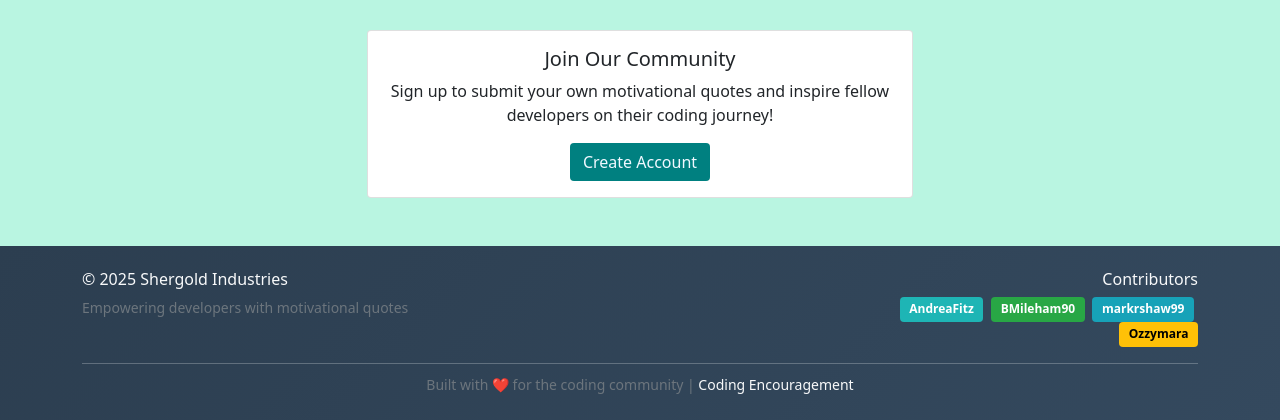
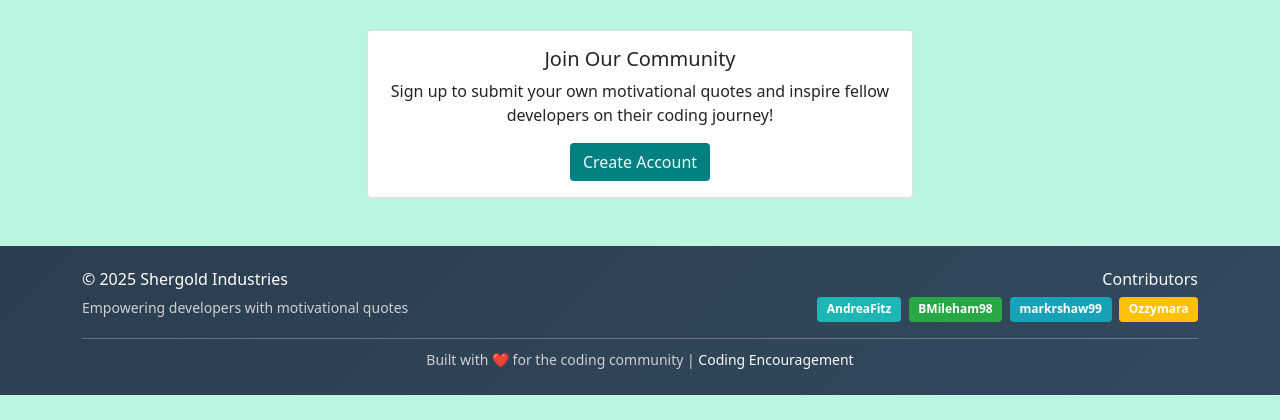
Before and after one commit to DavidShergold/coding-encouragement, a Django app: page / in a window 1280 px wide. Shown: the part 505-925 px from the top of the page. After the commit the page ends 900 px from the top, so only its background shows below. Run offline with Django 5.2, Linux system fonts and the light colour scheme; data that the repository does not hold is empty.

Commit message:
add links to footer, tidy up badges and general recolours

```diff
--- a/coding_encouragement/static/css/style.css
+++ b/coding_encouragement/static/css/style.css
@@ -153,7 +153,7 @@ main {
     flex: 1;
 }
 
-footer {
+.footer-colour {
     margin-top: auto;
     background: linear-gradient(135deg, #2c3e50 0%, #34495e 100%) !important;
 }
@@ -177,7 +177,26 @@ footer .badge.bg-info {
 
 footer .badge.bg-warning {
     background-color: rgb(255, 193, 7) !important;
-    color: #000 !important;
+}
+
+footer .badge.bg-primary:hover {
+    background-color: rgb(30, 181, 181) !important;
+    color:#063b38;
+}
+
+footer .badge.bg-success:hover {
+    background-color: rgb(40, 167, 69) !important;
+    color:#063b38;
+}
+
+footer .badge.bg-info:hover {
+    background-color: rgb(23, 162, 184) !important;
+    color:#063b38;
+}
+
+footer .badge.bg-warning:hover {
+    background-color: rgb(255, 193, 7) !important;
+    color: #063b38;
 }
 
 footer hr {
@@ -191,3 +210,6 @@ footer a {
 footer a:hover {
     color: rgb(30, 181, 181) !important;
 }
+.hollow-text {
+    color: rgb(207, 207, 207);
+}
--- a/coding_encouragement/templates/coding_encouragement/base.html
+++ b/coding_encouragement/templates/coding_encouragement/base.html
@@ -116,27 +116,27 @@
     {% endif %}
 
     <!-- Footer -->
-    <footer class="bg-dark text-light mt-5 py-4">
+    <footer class="bg-dark text-light mt-5 py-4 footer-colour">
         <div class="container">
             <div class="row">
-                <div class="col-md-8">
-                    <h6 class="mb-2">© 2025 Shergold Industries</h6>
-                    <p class="mb-0 small text-muted">Empowering developers with motivational quotes</p>
+                <div class="col-md-7">
+                    <a href="https://github.com/DavidShergold" class="text-decoration-none text-white"><h6 class="mb-2">© 2025 Shergold Industries</h6></a>
+                    <p class="mb-0 small hollow-text">Empowering developers with motivational quotes</p>
                 </div>
-                <div class="col-md-4 text-md-end">
+                <div class="col-md-5 text-md-end">
                     <h6 class="mb-2">Contributors</h6>
                     <p class="mb-0 small">
-                        <span class="badge bg-primary me-1">AndreaFitz</span>
-                        <span class="badge bg-success me-1">BMileham90</span>
-                        <span class="badge bg-info me-1">markrshaw99</span>
-                        <span class="badge bg-warning">Ozzymara</span>
+                        <a href="https://github.com/AndreaFitz" class="text-decoration-none"><span class="badge bg-primary me-1">AndreaFitz</span></a>
+                        <a href="https://github.com/BMileham98" class="text-decoration-none"><span class="badge bg-success me-1">BMileham98</span></a>
+                        <a href="https://github.com/markrshaw99" class="text-decoration-none"><span class="badge bg-info me-1">markrshaw99</span></a>
+                        <a href="https://github.com/Ozzymara" class="text-decoration-none"><span class="badge bg-warning">Ozzymara</span></a>
                     </p>
                 </div>
             </div>
             <hr class="mt-3 mb-2">
             <div class="row">
                 <div class="col-12 text-center">
-                    <small class="text-muted">
+                    <small class="hollow-text">
                         Built with ❤️ for the coding community |
                         <a href="{% url 'home' %}" class="text-decoration-none text-light">Coding Encouragement</a>
                     </small>
```
